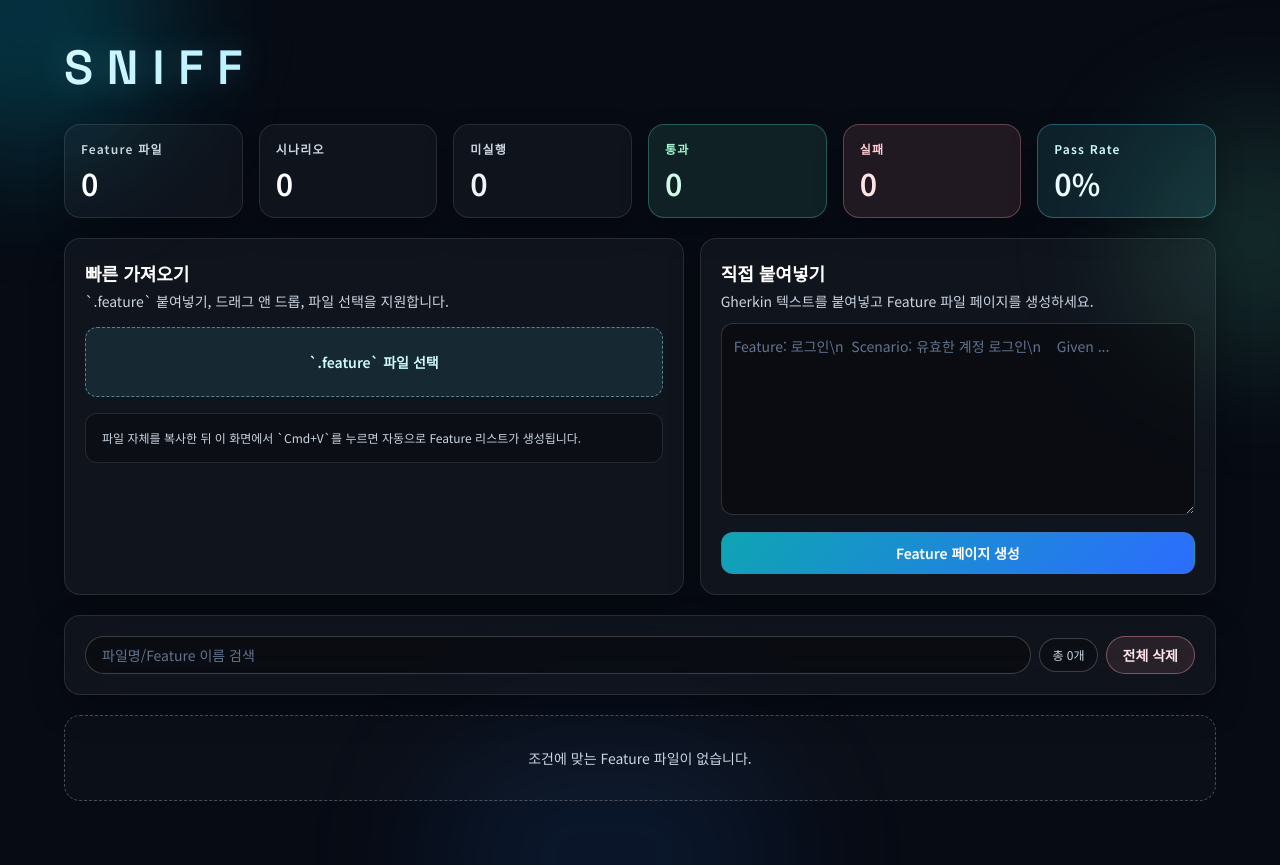
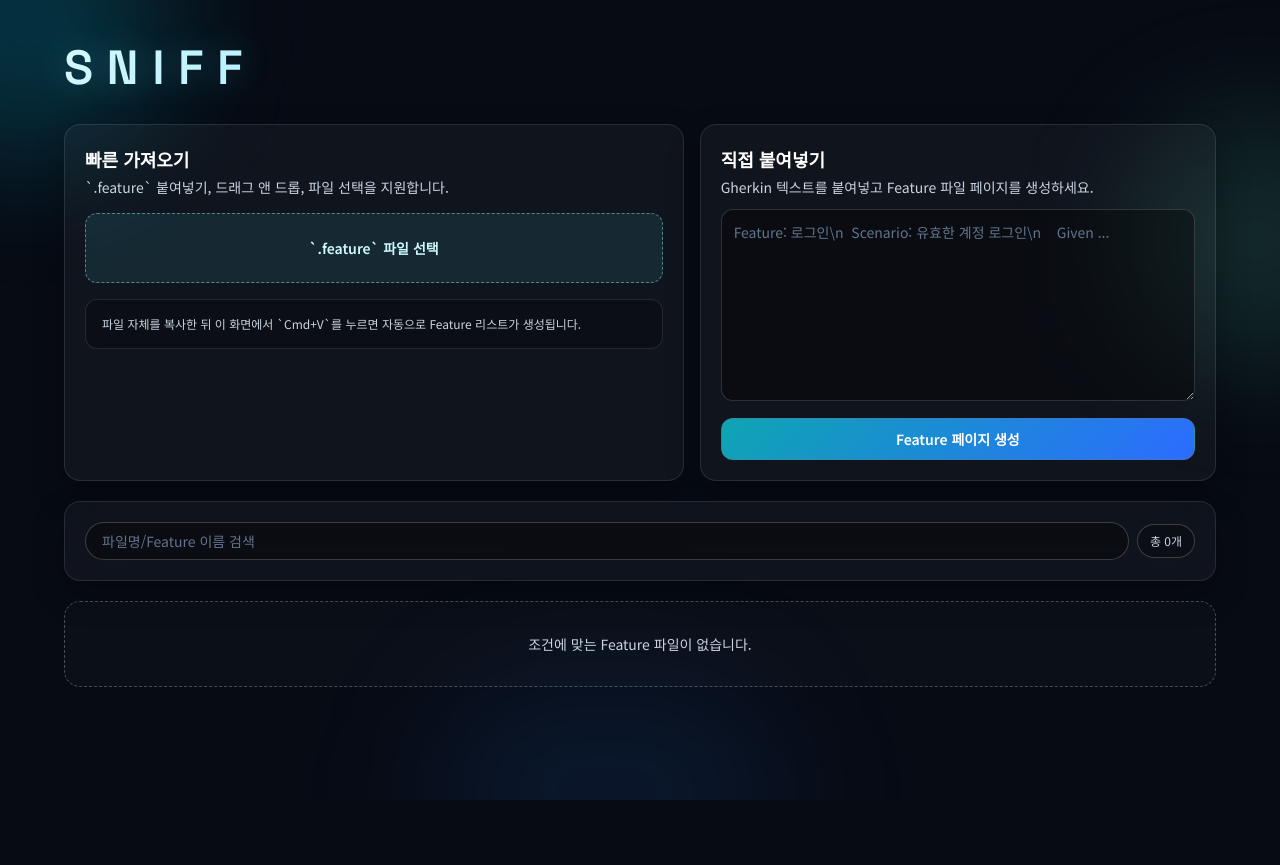
Before and after one commit to rlawlsyoung/Sniff, a Next.js app: page / in a window 1280 px wide. After the commit the page ends 800 px from the top, so only its background shows below. Built offline with nearby package versions, Linux system fonts and the light colour scheme.

Commit message:
feat: 통계 카드를 상세 페이지로 이동

```diff
--- a/app/components/feature-detail-page.tsx
+++ b/app/components/feature-detail-page.tsx
@@ -3,8 +3,9 @@
 import Link from "next/link";
 import { useMemo, useState } from "react";
 import { useRouter } from "next/navigation";
-import { ScenarioStatus } from "../lib/gherkin";
+import { getScenarioStats, ScenarioStatus } from "../lib/gherkin";
 import { ScenarioCard } from "./qa/scenario-card";
+import { ScenarioStats } from "./qa/scenario-stats";
 import { useFeatureFiles } from "../hooks/use-feature-files";
 
 type FeatureDetailPageProps = {
@@ -32,6 +33,19 @@ export function FeatureDetailPage({ featureId }: FeatureDetailPageProps) {
   const [filter, setFilter] = useState<FilterStatus>("all");
 
   const featureFile = featureFileMap.get(featureId);
+  const stats = useMemo(() => {
+    if (!featureFile) {
+      return {
+        total: 0,
+        todo: 0,
+        passed: 0,
+        failed: 0,
+        passRate: 0,
+      };
+    }
+
+    return getScenarioStats(featureFile.scenarios);
+  }, [featureFile]);
 
   const filteredScenarios = useMemo(() => {
     if (!featureFile) {
@@ -132,6 +146,13 @@ export function FeatureDetailPage({ featureId }: FeatureDetailPageProps) {
           </p>
         </section>
 
+        <ScenarioStats
+          scenarioTotal={stats.total}
+          todo={stats.todo}
+          passed={stats.passed}
+          failed={stats.failed}
+        />
+
         <section className="rounded-2xl border border-white/10 bg-white/[0.04] p-5 shadow-[0_14px_32px_rgba(0,0,0,0.28)] backdrop-blur-xl">
           <div className="flex flex-wrap items-center gap-2">
             {FILTERS.map((item) => (
--- a/app/components/qa-dashboard.tsx
+++ b/app/components/qa-dashboard.tsx
@@ -8,11 +8,9 @@ import {
   useMemo,
   useState,
 } from "react";
-import { DashboardStats } from "./qa/dashboard-stats";
 import { FeatureFileListSection } from "./qa/feature-file-list-section";
 import { FeatureImportPanel } from "./qa/feature-import-panel";
 import { useFeatureFiles } from "../hooks/use-feature-files";
-import { getScenarioStats } from "../lib/gherkin";
 
 const ITEMS_PER_PAGE = 6;
 
@@ -29,12 +27,8 @@ function isFeatureLikeText(text: string) {
 }
 
 export default function QaDashboard() {
-  const {
-    featureFiles,
-    importFeatureText,
-    removeFeatureFile,
-    clearFeatureFiles,
-  } = useFeatureFiles();
+  const { featureFiles, importFeatureText, removeFeatureFile } =
+    useFeatureFiles();
   const [rawText, setRawText] = useState("");
   const [query, setQuery] = useState("");
   const [currentPage, setCurrentPage] = useState(1);
@@ -64,26 +58,6 @@ export default function QaDashboard() {
     const start = (activePage - 1) * ITEMS_PER_PAGE;
     return filtered.slice(start, start + ITEMS_PER_PAGE);
   }, [activePage, filtered]);
-
-  const stats = useMemo(() => {
-    return featureFiles.reduce(
-      (acc, file) => {
-        const fileStats = getScenarioStats(file.scenarios);
-        acc.scenarioTotal += fileStats.total;
-        acc.todo += fileStats.todo;
-        acc.passed += fileStats.passed;
-        acc.failed += fileStats.failed;
-        return acc;
-      },
-      {
-        fileCount: featureFiles.length,
-        scenarioTotal: 0,
-        todo: 0,
-        passed: 0,
-        failed: 0,
-      },
-    );
-  }, [featureFiles]);
 
   const applyImport = useCallback(
     (text: string, source?: string) => {
@@ -201,19 +175,6 @@ export default function QaDashboard() {
     setNotice({ type: "success", message: "Feature 파일을 삭제했습니다." });
   };
 
-  const onClearAll = () => {
-    const ok = window.confirm("모든 Feature 파일 리스트를 삭제할까요?");
-    if (!ok) {
-      return;
-    }
-
-    clearFeatureFiles();
-    setNotice({
-      type: "success",
-      message: "전체 Feature 리스트를 비웠습니다.",
-    });
-  };
-
   const importFeatureFile = async (file: File) => {
     if (
       !file.name.toLowerCase().endsWith(".feature") &&
@@ -282,14 +243,6 @@ export default function QaDashboard() {
           SNIFF
         </h1>
 
-        <DashboardStats
-          fileCount={stats.fileCount}
-          scenarioTotal={stats.scenarioTotal}
-          todo={stats.todo}
-          passed={stats.passed}
-          failed={stats.failed}
-        />
-
         <FeatureImportPanel
           isDragActive={isDragActive}
           rawText={rawText}
@@ -316,7 +269,6 @@ export default function QaDashboard() {
         <FeatureFileListSection
           query={query}
           onQueryChange={onQueryChange}
-          onClearAll={onClearAll}
           pagedItems={pagedItems}
           totalItems={filtered.length}
           currentPage={activePage}
--- a/app/components/qa/feature-file-list-section.tsx
+++ b/app/components/qa/feature-file-list-section.tsx
@@ -5,7 +5,6 @@ import { PaginationControls } from "./pagination-controls";
 type FeatureFileListSectionProps = {
   query: string;
   onQueryChange: (value: string) => void;
-  onClearAll: () => void;
   pagedItems: QaFeatureFile[];
   totalItems: number;
   currentPage: number;
@@ -18,7 +17,6 @@ type FeatureFileListSectionProps = {
 export function FeatureFileListSection({
   query,
   onQueryChange,
-  onClearAll,
   pagedItems,
   totalItems,
   currentPage,
@@ -40,12 +38,6 @@ export function FeatureFileListSection({
           <span className="rounded-full border border-white/20 bg-black/25 px-3 py-2 text-xs text-slate-300">
             총 {totalItems}개
           </span>
-          <button
-            className="rounded-full border border-rose-300/40 bg-rose-300/10 px-4 py-2 text-sm font-semibold text-rose-100 transition hover:bg-rose-300/20"
-            onClick={onClearAll}
-          >
-            전체 삭제
-          </button>
         </div>
       </section>
 
--- a/app/components/qa/dashboard-stats.tsx
+++ b/app/components/qa/scenario-stats.tsx
@@ -1,29 +1,21 @@
-type DashboardStatsProps = {
-  fileCount: number;
+type ScenarioStatsProps = {
   scenarioTotal: number;
   todo: number;
   passed: number;
   failed: number;
 };
 
-export function DashboardStats({
-  fileCount,
+export function ScenarioStats({
   scenarioTotal,
   todo,
   passed,
   failed,
-}: DashboardStatsProps) {
+}: ScenarioStatsProps) {
   const passRate =
     scenarioTotal > 0 ? Math.round((passed / scenarioTotal) * 100) : 0;
 
   return (
-    <section className="grid gap-4 [animation:fade-up_420ms_ease-out_40ms_both] sm:grid-cols-2 lg:grid-cols-6">
-      <article className="rounded-2xl border border-white/10 bg-white/[0.035] p-4 shadow-[0_12px_28px_rgba(0,0,0,0.25)] backdrop-blur-xl">
-        <p className="text-xs font-semibold tracking-[0.1em] text-slate-300">
-          Feature 파일
-        </p>
-        <p className="mt-2 text-3xl font-semibold text-white">{fileCount}</p>
-      </article>
+    <section className="grid gap-4 sm:grid-cols-2 lg:grid-cols-5">
       <article className="rounded-2xl border border-white/10 bg-white/[0.035] p-4 shadow-[0_12px_28px_rgba(0,0,0,0.25)] backdrop-blur-xl">
         <p className="text-xs font-semibold tracking-[0.1em] text-slate-300">
           시나리오
```
